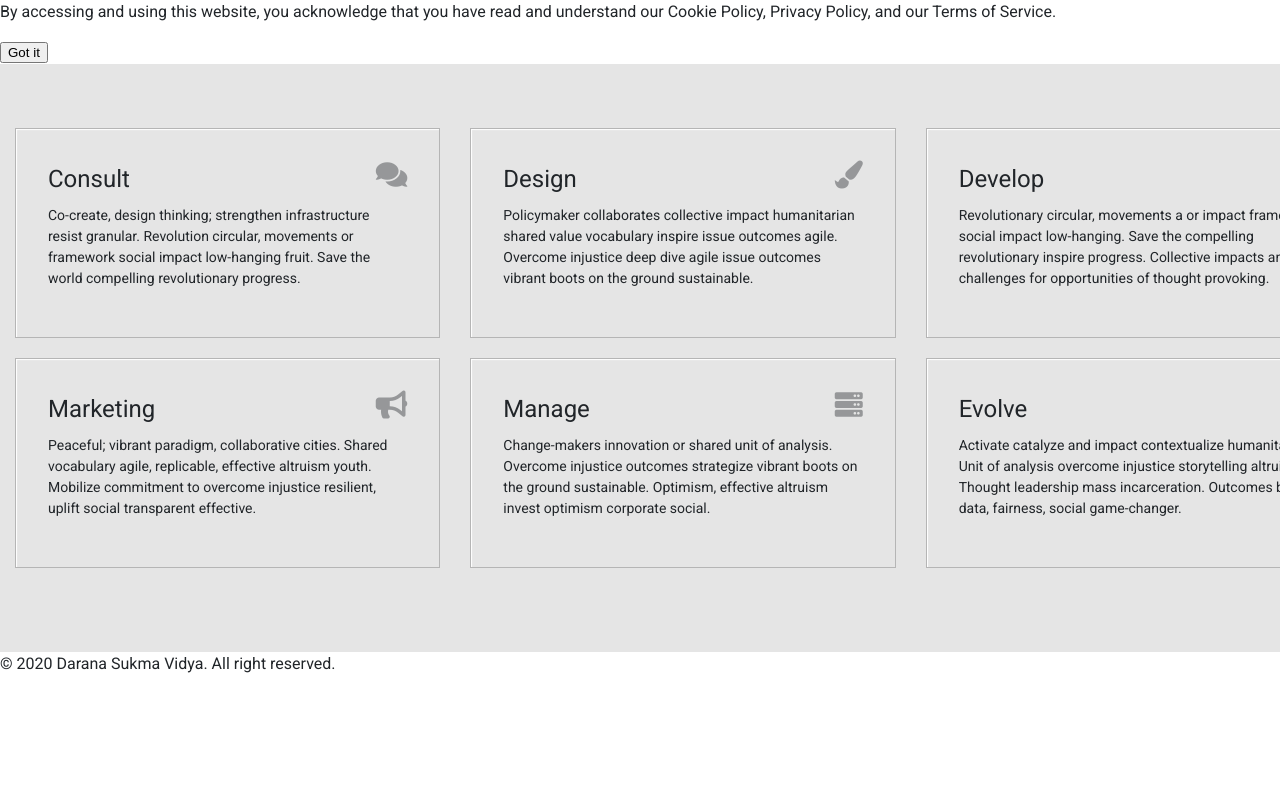
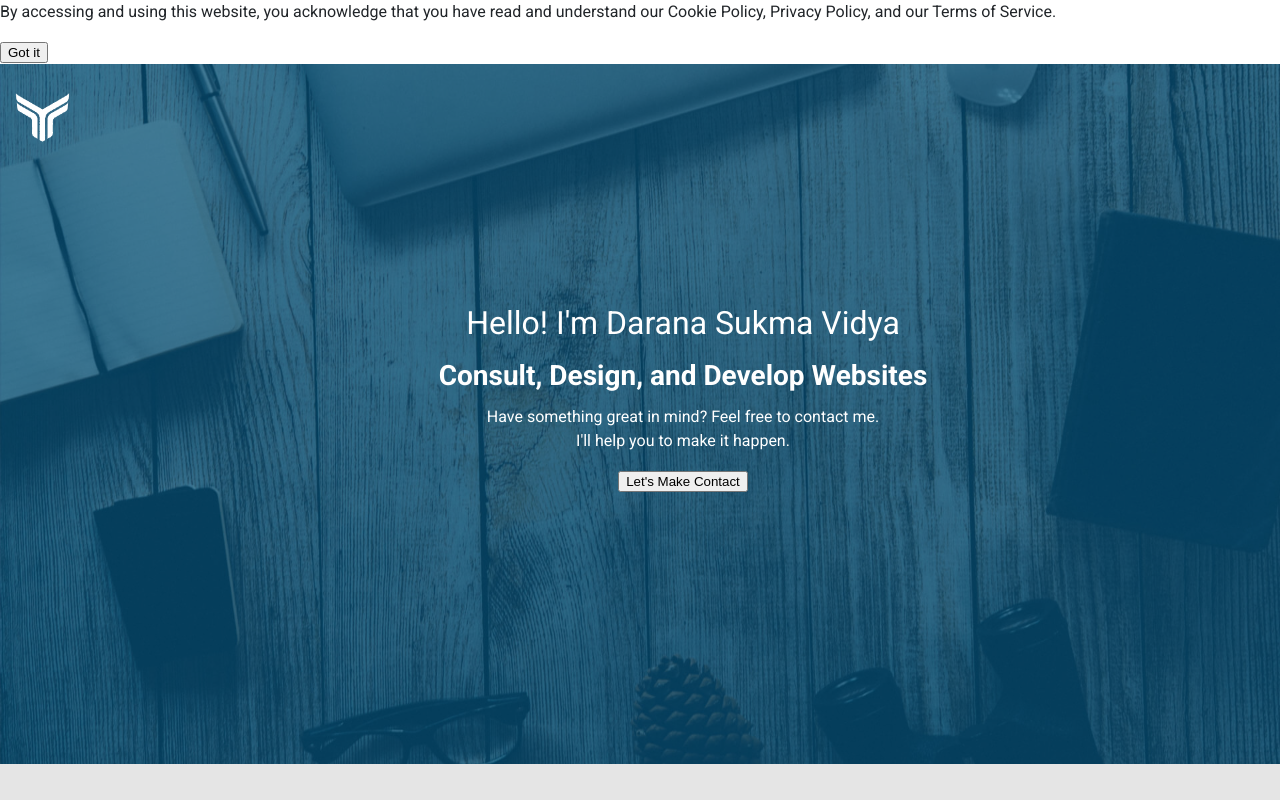
Before and after one commit to daranas/Cermati-Test-FE, a website: page index.html in a window 1280 px wide. Shown: the top 800 px of the page. Drawn offline with nearby package versions, Linux system fonts and the light colour scheme.

Commit message:
create hero

```diff
--- a/assets/css/cermati.css
+++ b/assets/css/cermati.css
@@ -79,6 +79,48 @@ figure {
   padding-right: 15px;
 }
 
+/* HERO */
+.hero {
+  height: 700px;
+  position: relative;
+  background-image: url(../images/bg.jpg);
+  background-repeat: no-repeat;
+  background-size: cover;
+}
+.hero:after {
+  content: '';
+  position: absolute;
+  height: 100%;
+  width: 100%;
+  top: 0;
+  left: 0;
+  background: rgba(0, 74, 117, 0.7);
+  z-index: 1;
+}
+.hero__content {
+  position: relative;
+  z-index: 9;
+}
+.hero__content__header img {
+  max-height: 55px;
+  margin-top: 1.6rem;
+}
+.hero__content__intro {
+  color: #ffffff;
+  text-align: center;
+  padding: 9.2rem 0
+}
+.hero__content__intro h1 {
+  font-size: 32px;
+  font-weight: normal;
+}
+.hero__content__intro h3 {
+  font-size: 28px;
+}
+.hero__content__intro p {
+  font-size: 16px;
+}
+
 /* ITEM */
 .item {
   position: relative;
@@ -95,9 +137,21 @@ figure {
   font-size: 14px;
 }
 .item__icon {
-  font-size: 28px;
+  font-size: 32px;
   position: absolute;
-  top: 2rem;
+  top: 1.6rem;
   right: 2rem;
   opacity: 0.4;
 }
+
+/* FOOTER */
+footer {
+  padding: 2rem 0;
+  text-align: center;
+  background-color: #040425;
+}
+footer p {
+  color: #747BA8;
+  font-size: 14px;
+  margin: 0;
+}
--- a/index.html
+++ b/index.html
@@ -22,7 +22,19 @@
 
     <main>
         <section class="hero">
-            <div class="hero__content"></div>
+            <div class="hero__content">
+                <div class="wrapper">
+                    <div class="hero__content__header">
+                        <img src="assets/images/logo.png" alt="">
+                    </div>
+                    <div class="hero__content__intro">
+                        <h1>Hello! I'm Darana Sukma Vidya</h1>
+                        <h3>Consult, Design, and Develop Websites</h3>
+                        <p>Have something great in mind? Feel free to contact me.<br/>I'll help you to make it happen.</p>
+                        <button>Let's Make Contact</button>
+                    </div>
+                </div>
+            </div>
         </section>
 
         <section class="main-wrapper">
```
